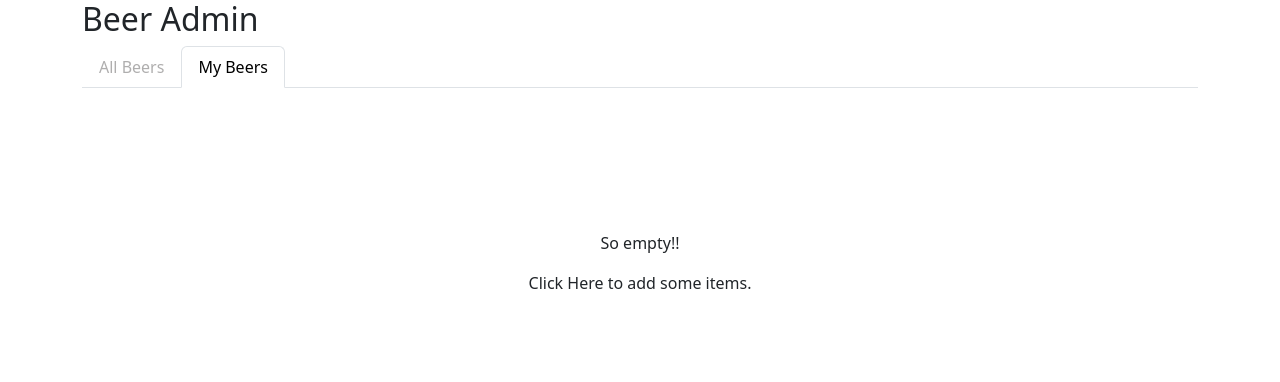
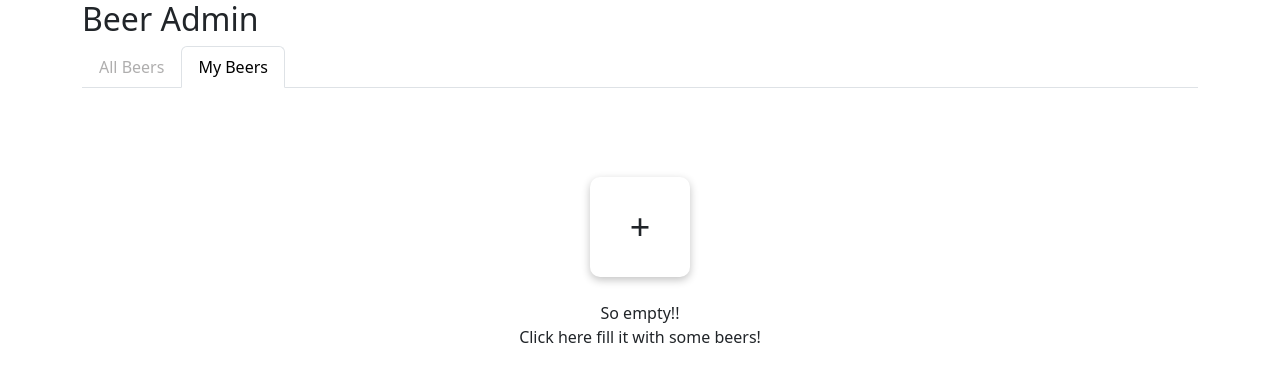
Before and after one commit to samipshresthaq/beer-list, an Angular app: page / in a window 1280 px wide. Both pictures are taken after a click on the tab "My Beers". Shown: the top 382 px of the page. Built offline with nearby package versions, Linux system fonts and the light colour scheme; no server answers.

Commit message:
design: empty list

```diff
--- a/src/app/components/empty-list/empty-list.component.html
+++ b/src/app/components/empty-list/empty-list.component.html
@@ -1,4 +1,8 @@
 <div class="container">
-  <p>So empty!!</p>
-  <p>Click Here to add some items.</p>
+  <span class="add-icon mb-4" (click)="onAdd()">+</span>
+  <p class="text-center">
+    So empty!!
+    <br />
+    Click here fill it with some beers!
+  </p>
 </div>
--- a/src/app/components/empty-list/empty-list.component.scss
+++ b/src/app/components/empty-list/empty-list.component.scss
@@ -1,3 +1,5 @@
+$hover-color: #f3f8fd;
+
 .container {
   display: flex;
   justify-content: center;
@@ -5,3 +7,22 @@
   flex-direction: column;
   min-height: 350px;
 }
+
+.add-icon {
+  display: flex;
+  border-radius: 10px;
+  height: 100px;
+  width: 100px;
+  align-items: center;
+  justify-content: center;
+  font-size: 36px;
+  box-shadow: rgba(0, 0, 0, 0.24) 0px 3px 8px;
+  transition: box-shadow 0.3s cubic-bezier(0.075, 0.82, 0.165, 1);
+  cursor: pointer;
+
+  &:hover {
+    background-color: $hover-color;
+    box-shadow: none;
+    cursor: pointer;
+  }
+}
--- a/src/app/components/empty-list/empty-list.component.ts
+++ b/src/app/components/empty-list/empty-list.component.ts
@@ -1,8 +1,14 @@
-import { Component } from '@angular/core';
+import { Component, EventEmitter, Output } from '@angular/core';
 
 @Component({
   selector: 'app-empty-list',
   templateUrl: './empty-list.component.html',
   styleUrls: ['./empty-list.component.scss'],
 })
-export class EmptyListComponent {}
+export class EmptyListComponent {
+  @Output() public addItem = new EventEmitter<void>();
+
+  onAdd() {
+    this.addItem.emit();
+  }
+}
--- a/src/app/components/item-list/item-list.component.scss
+++ b/src/app/components/item-list/item-list.component.scss
@@ -7,7 +7,7 @@ $hover-color: #f3f8fd;
   border: none;
   user-select: none;
   box-shadow: rgba(0, 0, 0, 0.1) 0px 4px 12px;
-  transition: all 0.3s ease;
+  transition: box-shadow 0.3s ease;
 
   &:hover {
     background-color: $hover-color;
```
